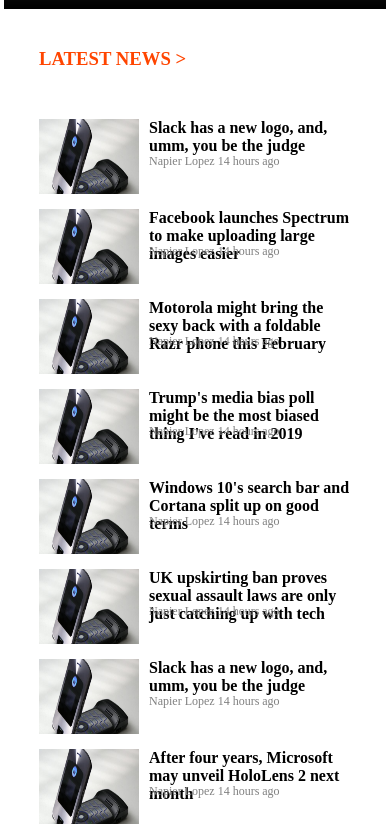
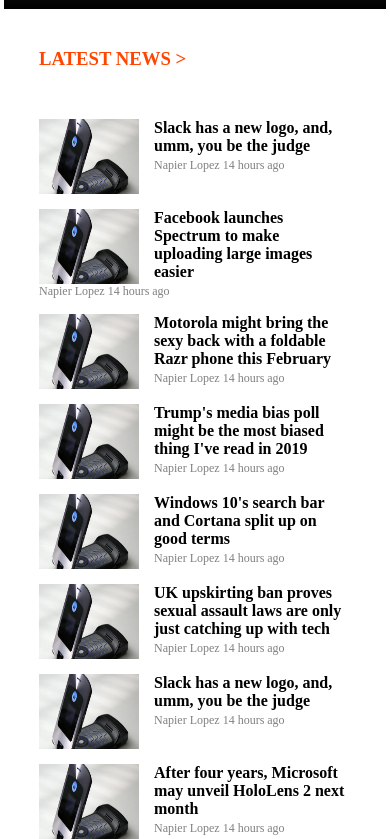
Before and after one commit to btuerker/responsive-design, a plain HTML site: page index.html in a window 390 px wide. Shown: the part 855-1694 px from the top of the page. Drawn offline with Linux system fonts and the light colour scheme; grey boxes are pictures that could not be loaded; a script that the page names is missing.

Commit message:
add better solution(less code) to show news' title and descriptions floated right

```diff
--- a/css/styles.css
+++ b/css/styles.css
@@ -555,24 +555,18 @@ a {
         grid-template-rows: 75px;
         grid-gap: 15px;
     }
-    .latest-news > .news {
-        position: relative;
-    }
+
     .latest-news > .news > a > img{
         float: left;
         width: 100px;
         height: 75px;
+        padding-right: 15px;
     }
     .latest-news > .news > h4 {
-        position: absolute;
         margin-top: 0;
-        left: 110px;
+        padding-bottom: 3px;
     }
-    .latest-news > .news > .descriptions > span {
-        position: absolute;
-        left: 110px;
-        bottom: 25px;
-    }
+
     .latest-news > h3{
         grid-column: 1;
     }
```
